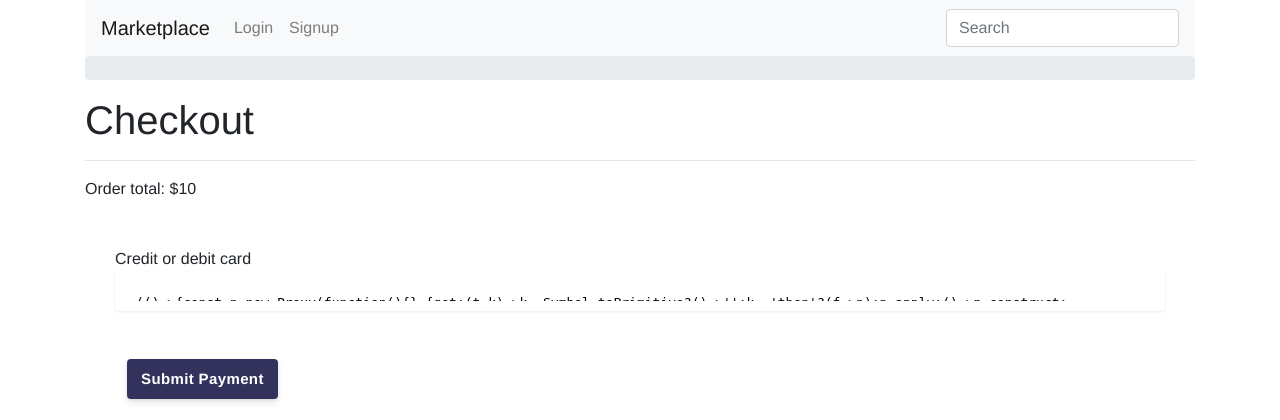
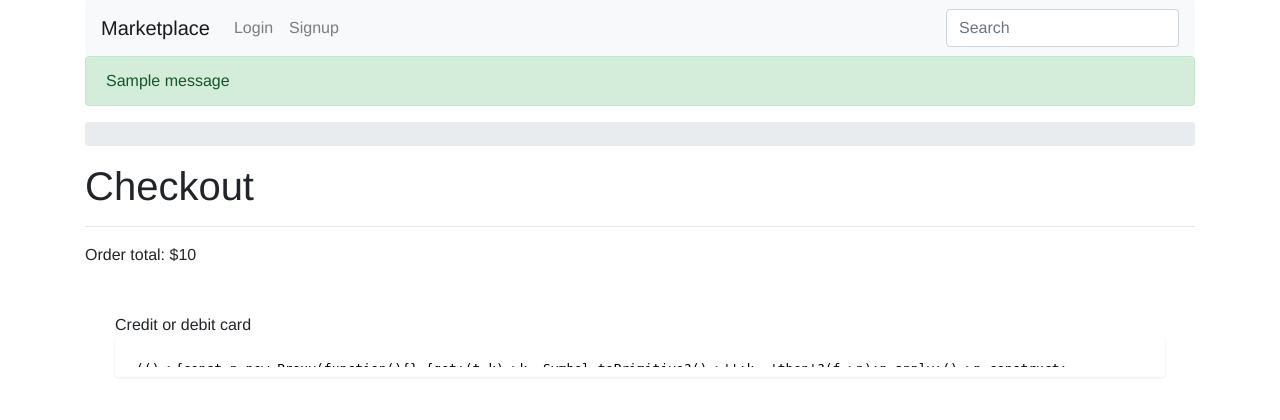
Before and after one commit to fl4viooliveira/marketplace, a Django app: template templates/checkout.html in a window 1280 px wide. Shown: the top 420 px of the page. Run offline with Django 3.2, Linux system fonts and the light colour scheme; the template is opened without the code that fills it: most values are stand-ins (such as "Sample title", 1, 10 or a date in 2020); one stand-in notice (Sample message) is shown; parts of the project's set-up code (start-up, migrations or seed data) failed here and were passed over; some libraries are stand-ins or nearby versions.

Commit message:
messages

```diff
--- a/shopping_cart/views.py
+++ b/shopping_cart/views.py
@@ -1,4 +1,5 @@
 from django.contrib.auth.decorators import login_required
+from django.contrib import messages
 from django.conf import settings
 from django.http import HttpResponseRedirect
 from django.shortcuts import render, get_object_or_404, redirect
@@ -22,6 +23,7 @@ def add_to_cart(request, book_slug):
     order, created = Order.objects.get_or_create(user=request.user)
     order.items.add(order_item)
     order.save()
+    messages.info(request, "Item successfully added to your cart.")
     return HttpResponseRedirect(request.META.get("HTTP_REFERER"))
 
 
@@ -32,6 +34,7 @@ def remove_from_cart(request, book_slug):
     order = get_object_or_404(Order, user=request.user)
     order.items.remove(order_item)
     order.save()
+    messages.info(request, "Item successfully removed from your cart.")
     return HttpResponseRedirect(request.META.get("HTTP_REFERER"))
 
 
--- a/templates/base.html
+++ b/templates/base.html
@@ -12,6 +12,8 @@
     <div class="container">
 
     {% include "navbar.html" %}
+
+    {% include 'messages.html' %}
 
     <nav aria-label="breadcrumb">
     <ol class="breadcrumb">
--- /dev/null
+++ b/templates/messages.html
@@ -0,0 +1,10 @@
+
+{% if messages %}
+<ul class="messages">
+    {% for message in messages %}
+    <div class="alert alert-{{ message.tags }}" role="alert">
+    {{ message }}
+    </div>
+    {% endfor %}
+</ul>
+{% endif %}
```
